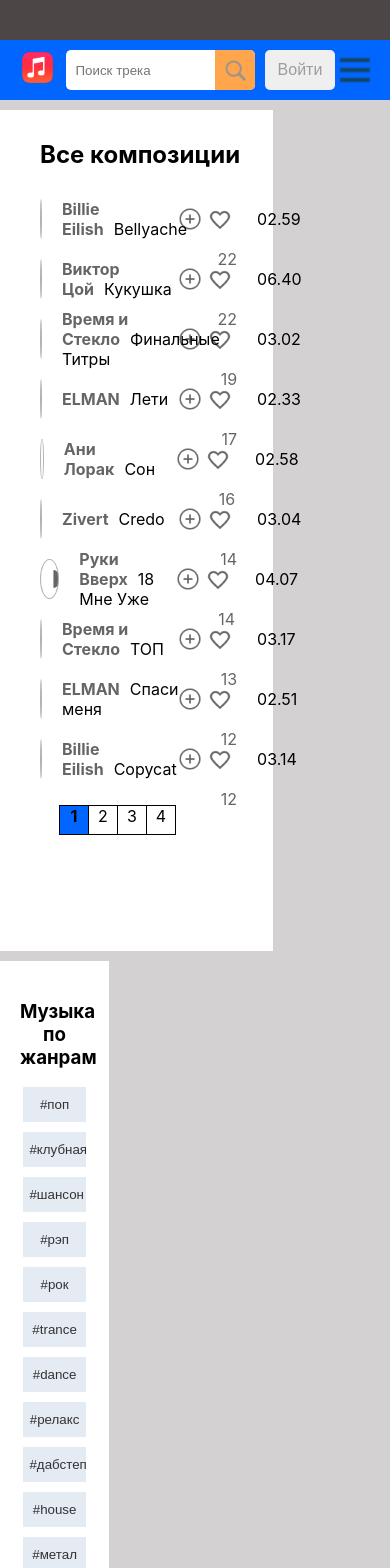
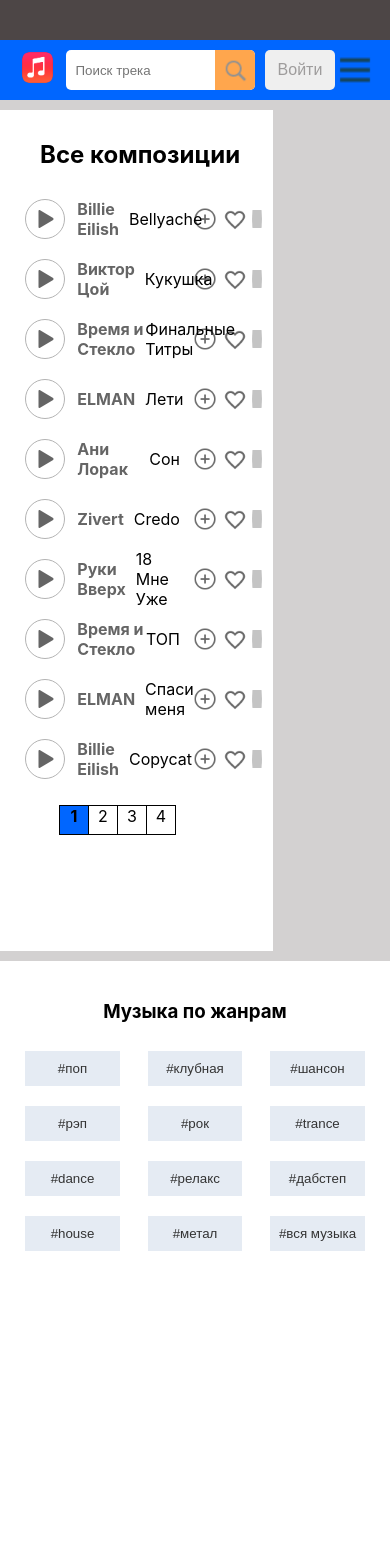
Before and after one commit to Alla-N/audio-library-project, a React (Create React App) app: page /songs in a window 390 px wide. Shown: the top 1568 px of the page. Built offline with nearby package versions, Linux system fonts and the light colour scheme; grey boxes are pictures that could not be loaded.

Commit message:
add adaptivity main block

```diff
--- a/src/App/Aside/Aside.css
+++ b/src/App/Aside/Aside.css
@@ -34,3 +34,22 @@
     color: #fff;
     box-shadow: 3px 3px 5px grey;
 }
+
+@media (max-width: 425px){
+    .aside {
+        width: 100%;
+    }
+
+    .searchTags {
+        display: flex;
+        flex-direction: row;
+        flex-wrap: wrap;
+        justify-content: space-between;
+    }
+    .searchTags h3 {
+        width: 100%;
+    }
+    .searchTags a {
+        width: 30%;
+    }
+}
--- a/src/App/Main/Main.css
+++ b/src/App/Main/Main.css
@@ -5,3 +5,13 @@
     margin-top: 10px;
     padding-bottom: 100px;
 }
+
+/* ----------------- */
+
+@media (max-width: 425px){
+    .main {
+        width: 100%;
+        margin-right: 0;
+        padding-bottom: 10px;
+    }
+}
--- a/src/App/Main/TopArtists/TopArtists.css
+++ b/src/App/Main/TopArtists/TopArtists.css
@@ -3,15 +3,16 @@
     padding: 10px;
     display: flex;
     flex-wrap: wrap;
+    justify-content: space-between;
 }
 
 .topArtists h2 {
     margin-left: 10px;
-    width: 80%;
+    width: 70%;
 }
 
 .topArtists a {
-    width: 17%;
+    width: 20%;
     margin: auto;
     text-align: right;
     margin-right: 10px;
@@ -22,11 +23,11 @@
     display: flex;
     flex-direction: row;
     flex-wrap: wrap;
-    justify-content: flex-start;
+    justify-content: space-between;
 }
 
 .topArtist {
-    width: 20%;
+    width: 16%;
     text-align: center;
     padding: 20px 10px;
 }
@@ -44,3 +45,19 @@
     box-shadow: 5px 5px 10px grey;
     border-radius: 50%;
 }
+
+
+/* --------------- */
+
+@media (max-width: 768px){
+    .topArtist {
+        width: 30%;
+        padding: 10px;
+    }
+}
+
+@media (max-width: 320px){
+    .topArtist {
+        width: 50%;
+    }
+}
--- a/src/App/Main/TopArtists/TopArtists.js
+++ b/src/App/Main/TopArtists/TopArtists.js
@@ -10,7 +10,7 @@
         <Link to="/artists">См. все</Link>
         <div className="topArtistsBlock">
         {
-            artistsArray.slice(0,5).map(({
+            artistsArray.slice(0,6).map(({
                 id,
                 artistName,
                 artistImg,
--- a/src/App/Main/TopSongs/TopSongs.css
+++ b/src/App/Main/TopSongs/TopSongs.css
@@ -6,8 +6,13 @@
 }
 
 .topSongs h2 {
-    margin-left: 10px;
-    width: 80%;
+    margin: 0 0 10px 20px;
+    width: 70%;
+    line-height: 20px;
+}
+
+.topSongs a {
+    margin: 0 0 10px 0;
 }
 
 .topSongsBlock {
@@ -16,3 +21,11 @@
     flex-direction: row;
     flex-wrap: wrap;
 }
+
+/* ----------------- */
+
+@media (max-width: 425px){
+    .topSongs {
+        padding: 10px;
+    }
+}
--- a/src/App/Song/Song.css
+++ b/src/App/Song/Song.css
@@ -4,6 +4,8 @@
     padding: 5px 20px;
     display: flex;
     flex-direction: row;
+    justify-content: space-between;
+    flex-wrap: wrap;
     align-items: center;
 }
 
@@ -21,9 +23,9 @@
 /* -----------------button play---------------- */
 
 .buttonPlay {
-    width: 40px;
+    max-width: 40px;
     height: 40px;
-    max-width: 10%;
+    width: 10%;
     cursor: pointer;
 }
 
@@ -57,8 +59,11 @@
 /* --------------song title------------- */
 
 .song_title {
-    width: 70%;
+    width: 60%;
+    height: 100%;
     padding: 0 20px;
+    display: flex;
+    align-items: center;
 }
 
 .artist_name {
@@ -123,6 +128,7 @@
     width: 60px;
     line-height: 40px;
     text-align: right;
+    flex-shrink: 0;
 }
 
 .liked {
@@ -157,7 +163,7 @@
     background-size: 24px;
     background-position: center;
     border-radius: 50%;
-    margin: 0 10px;
+    padding: 0 5px;
 }
 
 .buttonDownload a {
@@ -166,6 +172,63 @@
     height: 100%;
 }
 
-.buttonDownload:hover {
-    border: 1px solid  black;
+
+/* ---------------- */
+@media (max-width: 768px){
+    .buttonPlay {
+        width: 20%;
+    }
+    .song_title {
+        width: 50%;
+        padding: 0 10px;
+    }
+    .song_actions {
+        width: 40%;
+    }
 }
+/* ---------------- */
+@media (max-width: 425px){
+    .song {
+        padding: 5px;
+    }
+    .song_title {
+        width: 55%;
+        padding: 0 10px;
+    }
+
+    .buttonLike {
+        flex-shrink: 1;
+    }
+
+    .buttonLike>span {
+        display: none;
+    }
+    .song_actions {
+        width: 25%;
+    }
+    .song_duration {
+        display: none;
+    }
+}
+
+/* ---------------- */
+@media (max-width: 320px){
+    .song {
+        padding: 0;
+    }
+
+    .song_title {
+        width: 50%;
+        padding: 0;
+        font-size: 0.9rem;
+    }
+
+    .artist_name {
+        margin-right: 5px;
+    }
+
+    .song_actions {
+        width: 30%;
+    }
+
+}
--- a/src/App/Song/Song.js
+++ b/src/App/Song/Song.js
@@ -122,7 +122,7 @@
 
             <div className="song_button buttonLike" onClick={()=>this.onClickLikeButton()}>
             {(this.props.likedList[0] && this.props.likedList[0].includes(song.id)) ? <div className="liked"></div> :  <div className="unLiked"></div>}
-            {(this.props.likedList[0] && this.props.likedList[0].includes(song.id)) ? song.likes+1 : song.likes}
+            {(this.props.likedList[0] && this.props.likedList[0].includes(song.id)) ? <span>{song.likes+1}</span> : <span>{song.likes}</span>}
             </div>
             <div className="song_button buttonDownload"><a href={this.props.song.src} download> </a></div>
             <div className="song_duration">{song.length}</div>
```
